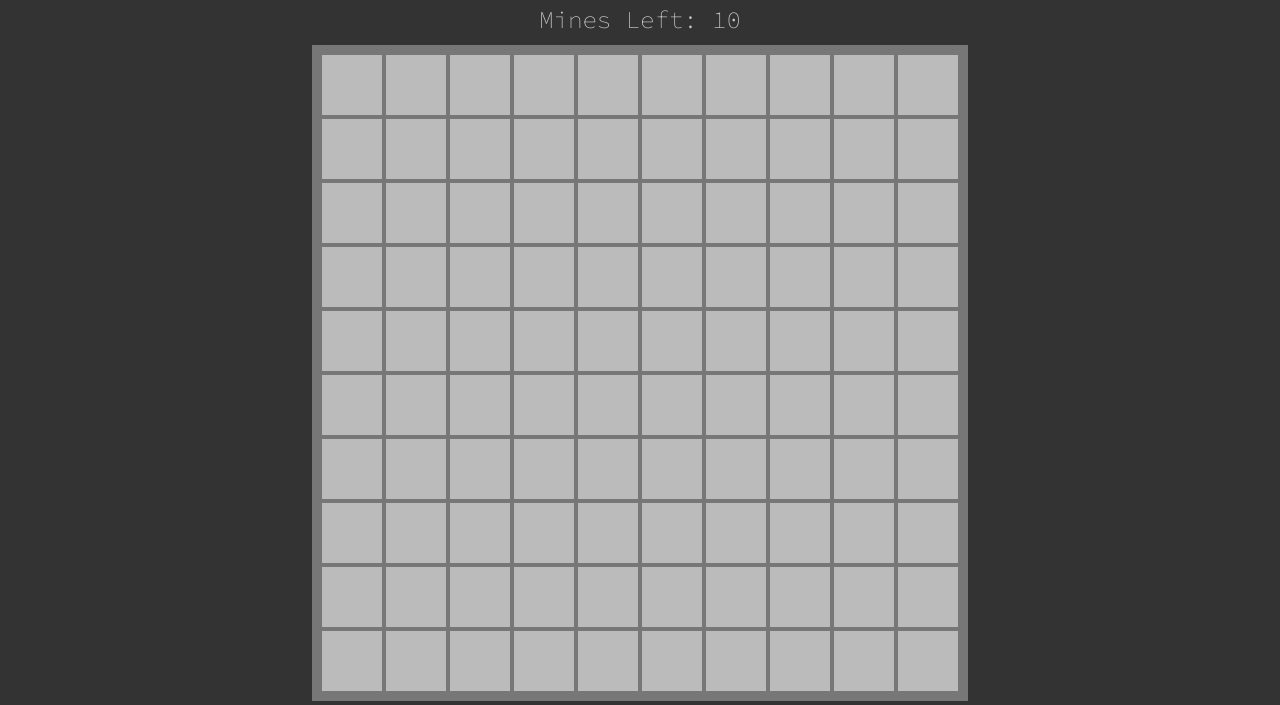
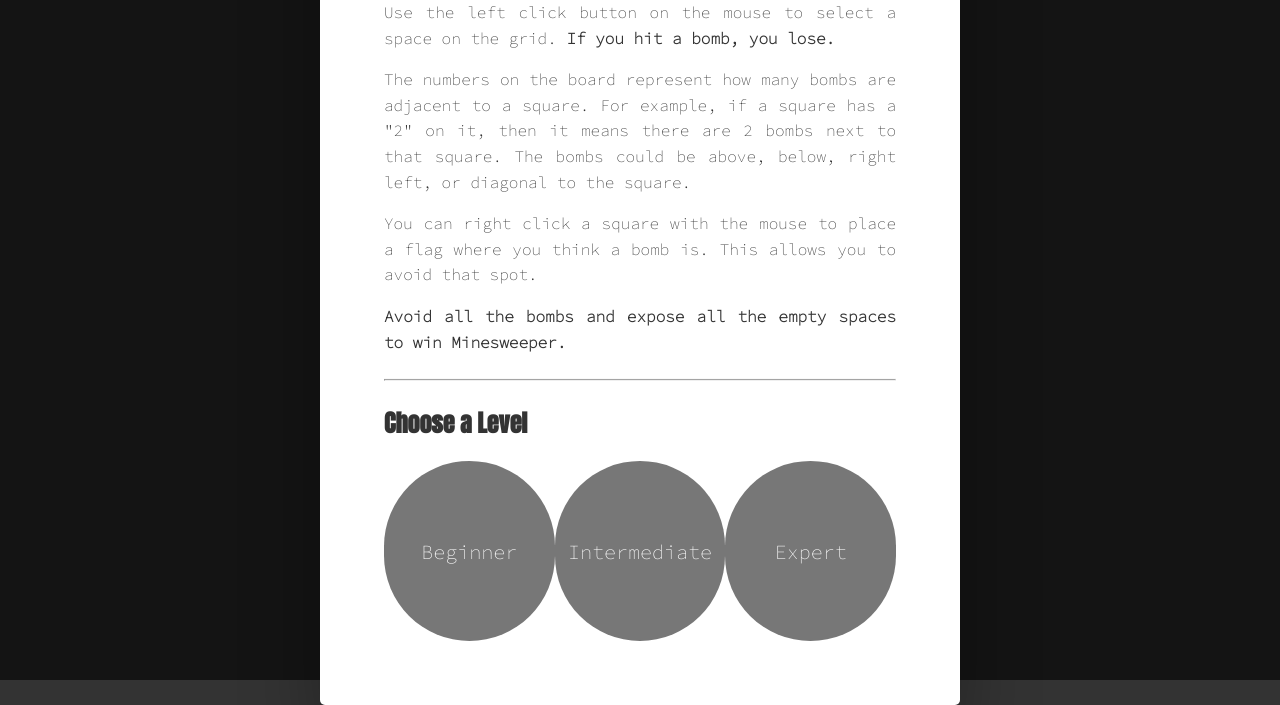
Before and after one commit to molendaluisa/minesweeper, a plain HTML site: page index.html in a window 1280 px wide. Shown: the part 120-825 px from the top of the page. Drawn offline with Linux system fonts and the light colour scheme.

Commit message:
Game levels added

```diff
--- a/index.html
+++ b/index.html
@@ -21,7 +21,39 @@
   </head>
   <body>
     <h3 class="title">Minesweeper</h3>
-    <div class="subtext">Mines Left: <span data-mine-count>10</span></div>
+    <div class="subtext">Mines Left: <span data-mine-count>1</span></div>
     <div class="board"></div>
+
+    <div class="modal hidden">
+      <h1>Game Rules</h1>
+      <p>
+        Use the left click button on the mouse to select a space on the grid.
+        <strong> If you hit a bomb, you lose. </strong>
+      </p>
+      <p>
+        The numbers on the board represent how many bombs are adjacent to a
+        square. For example, if a square has a "2" on it, then it means there
+        are 2 bombs next to that square. The bombs could be above, below, right
+        left, or diagonal to the square.
+      </p>
+      <p>
+        You can right click a square with the mouse to place a flag where you
+        think a bomb is. This allows you to avoid that spot.
+      </p>
+      <p>
+        <strong
+          >Avoid all the bombs and expose all the empty spaces to win
+          Minesweeper.
+        </strong>
+      </p>
+      <hr />
+      <h2>Choose a Level</h2>
+      <div class="levels">
+        <button class="game-level beginner">Beginner</button>
+        <button class="game-level intermediate">Intermediate</button>
+        <button class="game-level expert">Expert</button>
+      </div>
+    </div>
+    <div class="overlay hidden"></div>
   </body>
 </html>
--- a/minesweeper.js
+++ b/minesweeper.js
@@ -45,7 +45,7 @@
     tile.status = TILE_STATUSES.HIDDEN
   } else {
     tile.status = TILE_STATUSES.MARKED
-    addIcon(['fab', 'fa-font-awesome-flag'], 'marked')
+    addIcon(tile, ['fab', 'fa-font-awesome-flag'])
   }
 }
 
@@ -55,7 +55,7 @@
   }
   if (tile.mine) {
     tile.status = TILE_STATUSES.MINE
-    addIcon(['fas', 'fa-bomb'], 'mine')
+    addIcon(tile, ['fas', 'fa-bomb'])
     return
   }
   tile.status = TILE_STATUSES.NUMBER
@@ -122,8 +122,8 @@
   return tiles
 }
 
-function addIcon(iconClasses, type) {
+function addIcon(tile, iconClasses) {
   const icon = document.createElement('i')
   icon.classList.add(...iconClasses)
-  document.querySelector(`[data-status=${type}]`).appendChild(icon)
+  tile.element.appendChild(icon)
 }
--- a/script.js
+++ b/script.js
@@ -1,5 +1,4 @@
 //Game UI
-
 import {
   TILE_STATUSES,
   createBoard,
@@ -9,42 +8,36 @@
   checkLose
 } from './minesweeper.js';
 
-const BOARD_SIZE = 10
-const NUMBER_OF_MINES = 10
 
-
-const board = createBoard(BOARD_SIZE, NUMBER_OF_MINES);
 const boardElement = document.querySelector('.board');
 const minesLeftText = document.querySelector('[data-mine-count]')
 const messageText = document.querySelector('.subtext')
+const modal = document.querySelector('.modal');
+const overlay = document.querySelector('.overlay');
+const btnBeginner = document.querySelector('.beginner');
+const btnIntermediate = document.querySelector('.intermediate');
+const btnExpert = document.querySelector('.expert');
 
-board.forEach(row => {
-  row.forEach(tile => {
-    boardElement.append(tile.element)
-    tile.element.addEventListener('click', () => {
-      revealTile(board, tile)
-      checkEndGame()
-    })
-    tile.element.addEventListener('contextmenu', e => {
-      e.preventDefault()
-      markTile(tile)
-      listMinesLeft()
-    })
-  })
-})
+const openModal = function () {
+  modal.classList.remove('hidden');
+  overlay.classList.remove('hidden');
+};
 
-boardElement.style.setProperty("--size", BOARD_SIZE)
-minesLeftText.textContent = NUMBER_OF_MINES
+const closeModal = function () {
+  modal.classList.add('hidden');
+  overlay.classList.add('hidden');
+};
 
-function listMinesLeft() {
+
+function listMinesLeft(board, qtyOfMines) {
   const markedTilesCount = board.reduce((count, row) => {
     return count + row.filter(tile => tile.status === TILE_STATUSES.MARKED).length
   }, 0)
 
-  minesLeftText.textContent = NUMBER_OF_MINES - markedTilesCount
+  minesLeftText.textContent = qtyOfMines - markedTilesCount
 }
 
-function checkEndGame() {
+function checkEndGame(board) {
   const win = checkWin(board)
   const lose = checkLose(board)
 
@@ -59,9 +52,13 @@
   if (lose) {
     messageText.textContent = 'You Lose'
     board.forEach(row => {
-      board.forEach(tile => {
-        if (tile.status === TILE_STATUSES.MARKED) markTile(tile)
-        if (tile.mine) revealTile(board, tile)
+      row.forEach(tile => {
+        if (tile.status === TILE_STATUSES.MARKED) {
+          markTile(tile)
+        }
+        if (tile.mine) {
+          revealTile(board, tile)
+        }
       })
     })
   }
@@ -70,3 +67,44 @@
 function stopProp(e) {
   e.stopImmediatePropagation()
 }
+
+
+function createBeginnersBoard() {
+  const boardSize = 3
+  const qtyOfMines = 2
+
+  startGame(boardSize, qtyOfMines)
+
+}
+
+
+function startGame(boardSize, qtyOfMines) {
+  const board = createBoard(boardSize, qtyOfMines);
+
+  board.forEach(row => {
+    row.forEach(tile => {
+      boardElement.append(tile.element)
+      tile.element.addEventListener('click', () => {
+        revealTile(board, tile)
+        checkEndGame(board, tile)
+      })
+      tile.element.addEventListener('contextmenu', e => {
+        e.preventDefault()
+        markTile(tile)
+        listMinesLeft(board, qtyOfMines)
+      })
+    })
+  })
+
+  boardElement.style.setProperty("--size", boardSize)
+  minesLeftText.textContent = qtyOfMines
+  closeModal()
+}
+
+// Set event listerner for Game Start buttons
+btnBeginner.addEventListener('click', () => startGame(10, 10));
+btnIntermediate.addEventListener('click', () => startGame(15, 40));
+btnExpert.addEventListener('click', () => startGame(20, 99));
+
+// Open Game Start modal
+openModal();
--- a/style.css
+++ b/style.css
@@ -74,3 +74,90 @@
 .fa-font-awesome-flag {
   color: #333;
 }
+
+/* Modal Styles */
+
+.hidden {
+  display: none;
+}
+
+.show-modal {
+  font-size: 2rem;
+  font-weight: 600;
+  padding: 1.75rem 3.5rem;
+  margin: 5rem 2rem;
+  border: none;
+  background-color: #fff;
+  color: #333;
+  border-radius: 10rem;
+  cursor: pointer;
+}
+
+.modal {
+  color: #333;
+  position: absolute;
+  top: 50%;
+  left: 50%;
+  transform: translate(-50%, -50%);
+  width: 50%;
+  text-align: justify;
+  background-color: white;
+  padding: 4rem;
+  border-radius: 5px;
+  box-shadow: 0 3rem 5rem rgba(0, 0, 0, 0.3);
+  z-index: 10;
+}
+
+.overlay {
+  position: absolute;
+  top: 0;
+  left: 0;
+  width: 100%;
+  height: 100%;
+  background-color: rgba(0, 0, 0, 0.6);
+  backdrop-filter: blur(3px);
+  z-index: 5;
+}
+
+.modal h1 {
+  font-size: 30px;
+  margin-bottom: 12px;
+  font-family: "Anton", sans-serif;
+}
+
+.modal h2 {
+  font-size: 24px;
+  margin-top: 20px;
+  font-family: "Anton", sans-serif;
+}
+
+.modal p {
+  font-size: 16px;
+  line-height: 1.6;
+  font-family: "Source Code Pro", monospace;
+}
+.levels {
+  display: flex;
+  justify-content: space-around;
+}
+.game-level {
+  width: 180px;
+  height: 180px;
+  background-color: #777;
+  color: white;
+  font-family: "Source Code Pro", monospace;
+  padding: 10px;
+  border-radius: 100px;
+  border: none;
+  font-size: 20px;
+  text-align: center;
+  transition: all 100ms ease-in-out;
+}
+
+.game-level:hover {
+  cursor: pointer;
+  background-color: #333;
+  font-size: 24px;
+  letter-spacing: 1px;
+  padding: 0;
+}
```
